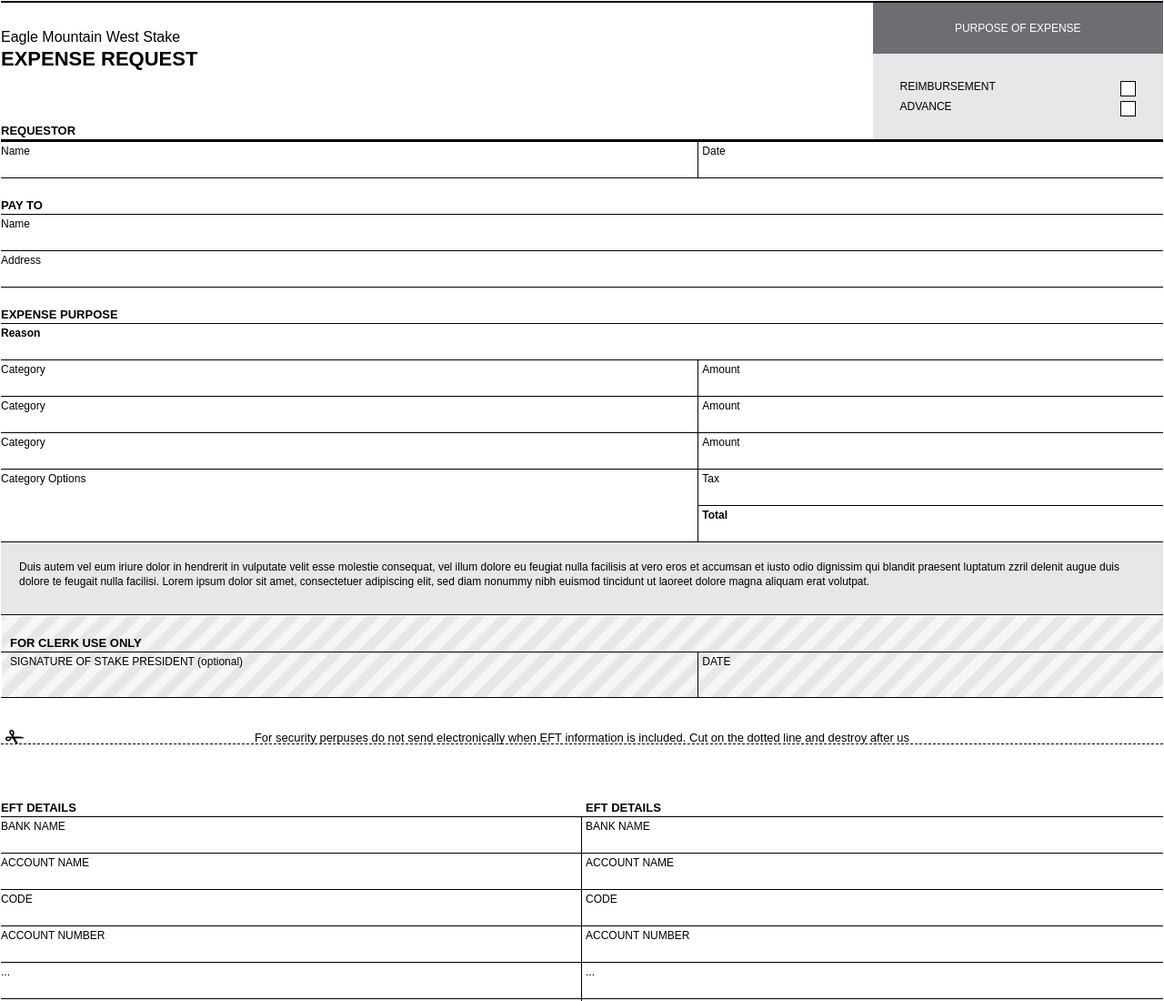
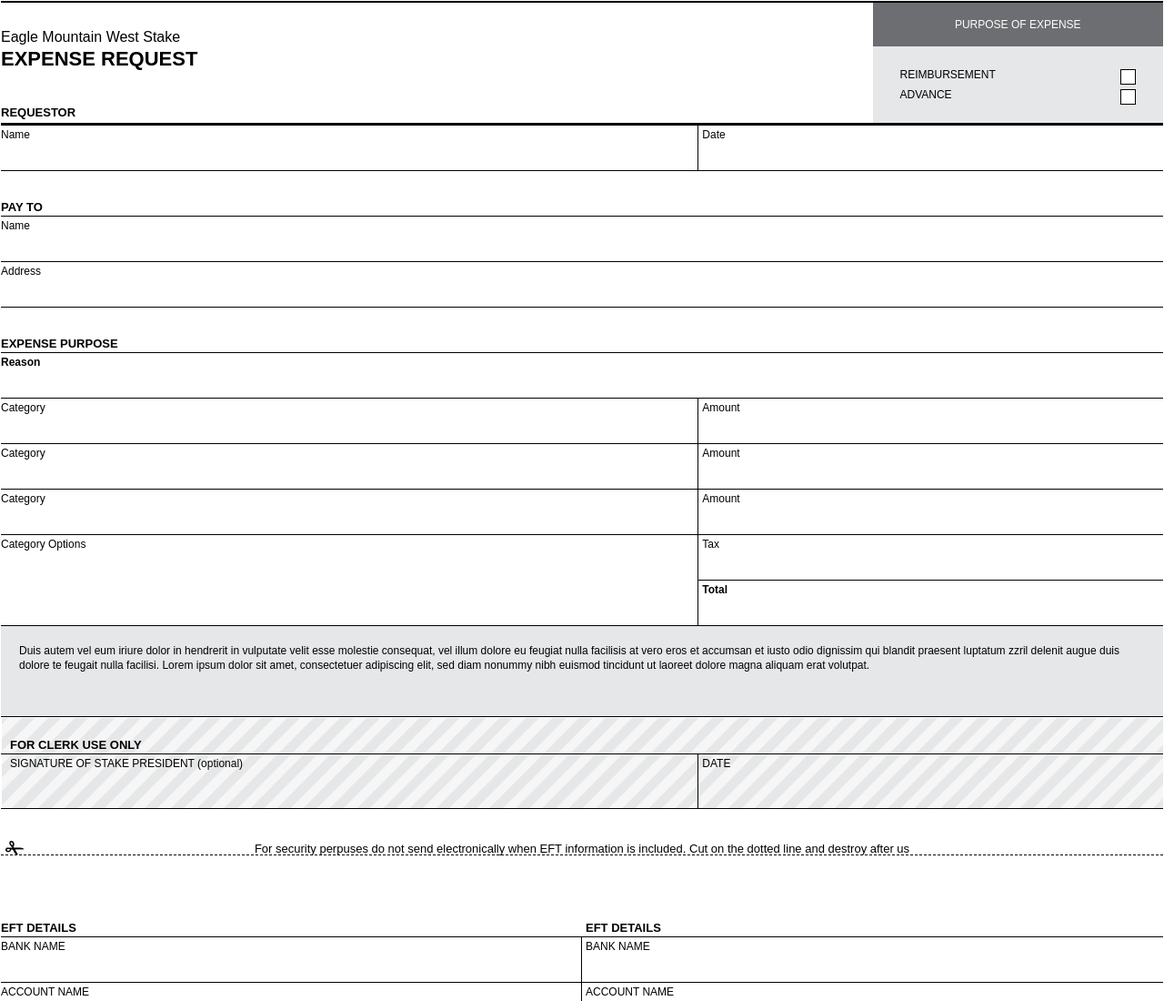
Before and after one commit to mjhamm75/form, a website: page public/index.html in a window 1280 px wide. Shown: the top 1100 px of the page at 91% size. Drawn offline with Linux system fonts and the light colour scheme.

Commit message:
Update line sizes

```diff
--- a/public/app.css
+++ b/public/app.css
@@ -12,7 +12,7 @@
   width: 25%;
 }
 .title {
-  height: 120px;
+  height: 100px;
   margin-top: 30px;
   position: relative;
 }
@@ -31,7 +31,7 @@
 .purpose {
   background: #6D6E71;
   color: white;
-  padding: 22px 40px;
+  padding: 18px 40px;
   text-align: center;
 }
 .checkbox {
@@ -39,7 +39,7 @@
 }
 .checkboxes {
   background: #E6E7E8;
-  padding: 25px;
+  padding: 20px 25px;
 }
 .checkbox-title {
   /*float: right;
@@ -71,7 +71,7 @@
 .form-table tr {
   border-bottom: solid black 1px;
   border-top: solid black 1px;
-  height: 40px;
+  height: 50px;
 }
 .bold {
   font-weight: 600;
--- a/public/index.html
+++ b/public/index.html
@@ -122,7 +122,7 @@
           </td>
           <td></td>
         </tr>
-        <tr style="height: 50px">
+        <tr style="height: 60px">
           <td style="width: 60%; border-right: solid 1px black;">
             <div style="margin-left: 10px;" class="label">SIGNATURE OF STAKE PRESIDENT (optional)</div>
           </td>
```
